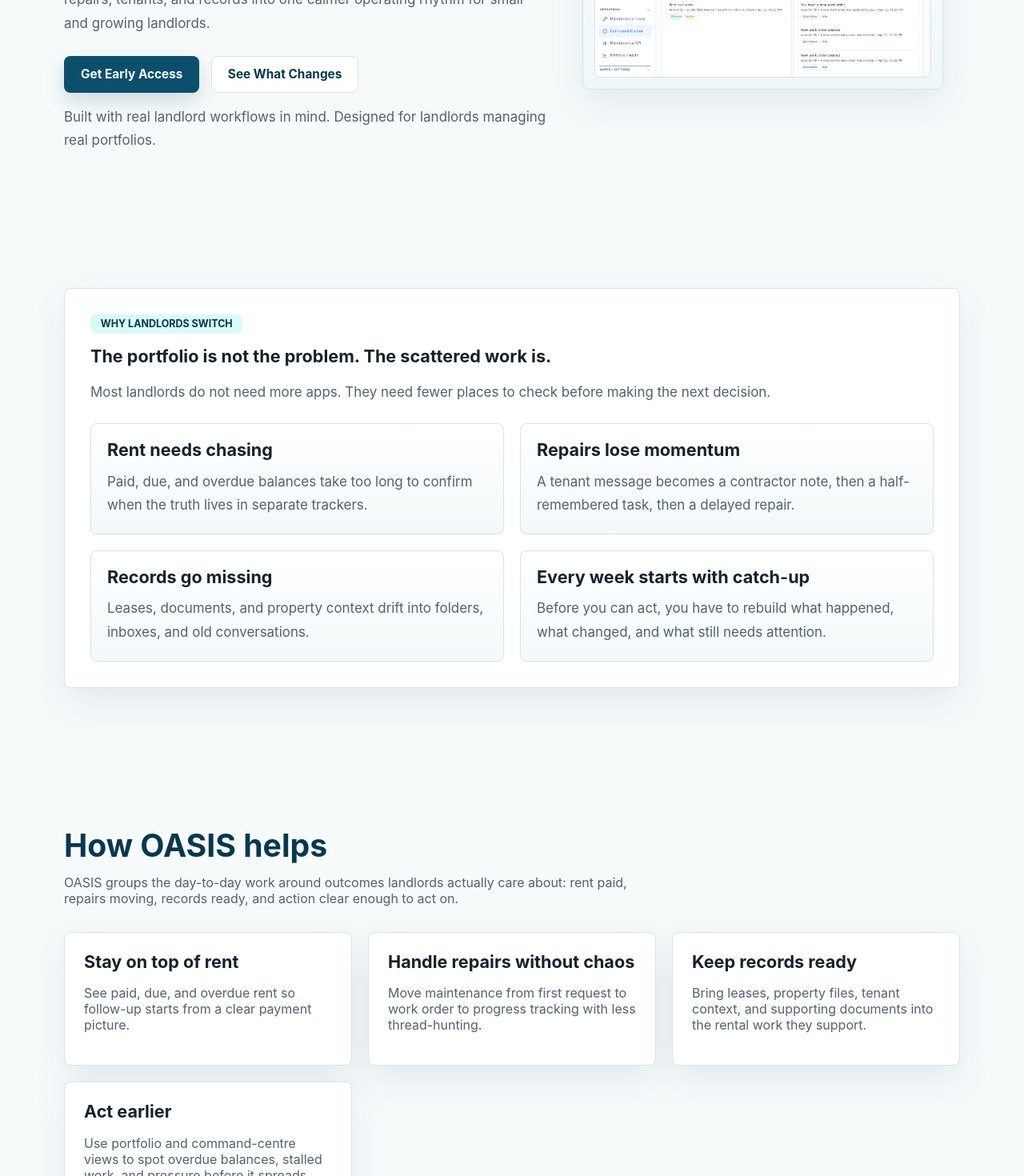
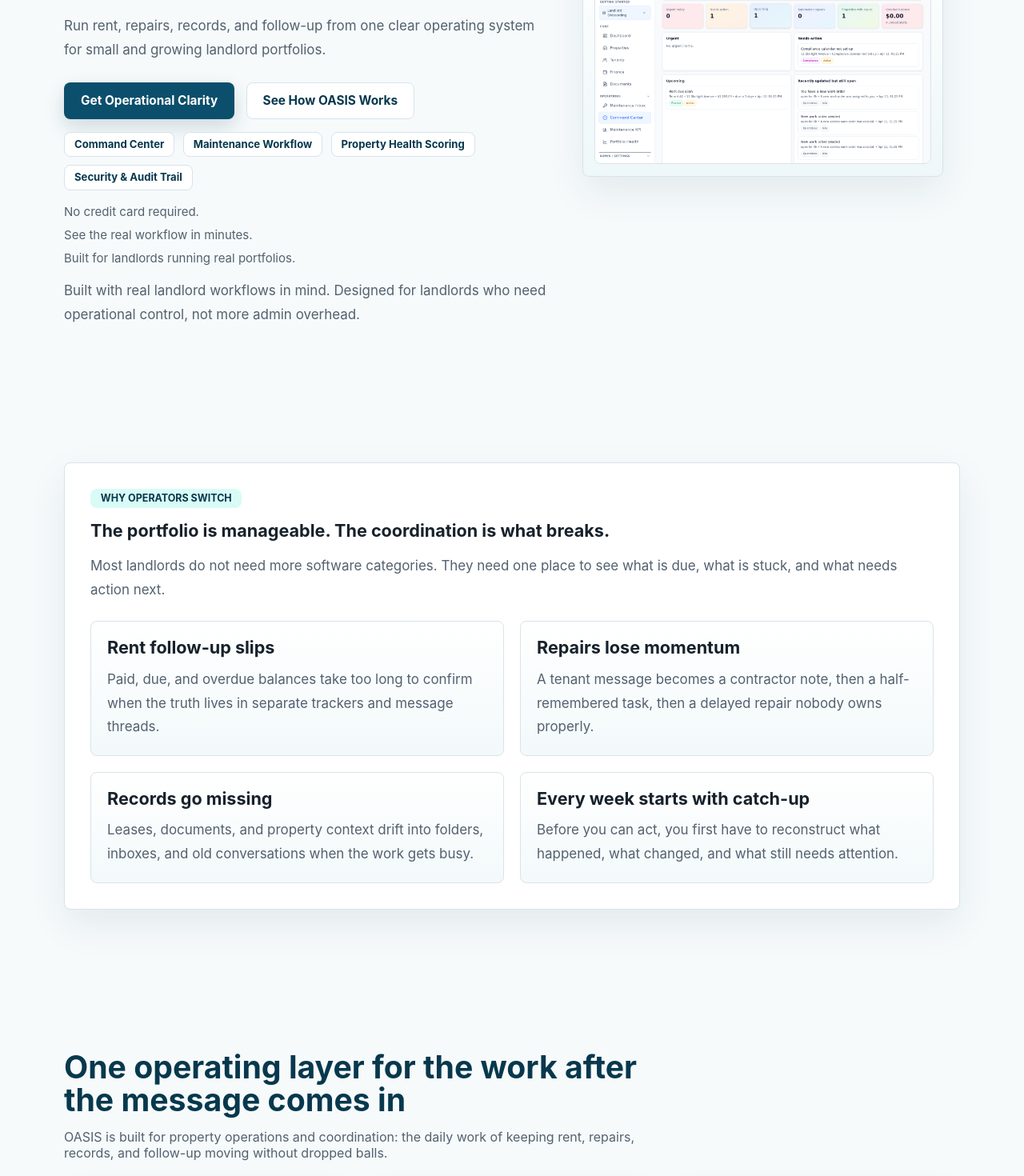
Before and after one commit to todainty147/Oasis-Propertuy-Management, a Next.js app in the folder marketing-site/: page / in a window 1280 px wide. Shown: the part 460-1930 px from the top of the page at 80% size. Built offline with nearby package versions, Linux system fonts and the light colour scheme; no server answers.

Commit message:
Sharpen marketing site for paid traffic conversion

```diff
--- a/marketing-site/components/marketing/hero-section.tsx
+++ b/marketing-site/components/marketing/hero-section.tsx
@@ -5,6 +5,8 @@
   title: string;
   body: string;
   support: string;
+  highlights?: string[];
+  microcopy?: string[];
   imageSrc: string;
   imageAlt: string;
   primaryCta: { label: string; href: string };
@@ -29,6 +31,56 @@
               {props.secondaryCta.label}
             </Link>
           </div>
+          {props.highlights?.length ? (
+            <div
+              style={{
+                display: "flex",
+                flexWrap: "wrap",
+                gap: "0.65rem",
+                marginTop: "1rem",
+              }}
+            >
+              {props.highlights.map((item) => (
+                <span
+                  key={item}
+                  style={{
+                    display: "inline-flex",
+                    alignItems: "center",
+                    padding: "0.5rem 0.75rem",
+                    borderRadius: "8px",
+                    border: "1px solid var(--line)",
+                    background: "var(--surface-strong)",
+                    color: "var(--brand-strong)",
+                    font: "700 0.82rem/1 var(--font-sans)",
+                  }}
+                >
+                  {item}
+                </span>
+              ))}
+            </div>
+          ) : null}
+          {props.microcopy?.length ? (
+            <ul
+              style={{
+                margin: "1rem 0 0",
+                padding: 0,
+                listStyle: "none",
+                display: "grid",
+                gap: "0.45rem",
+                maxWidth: 620,
+              }}
+            >
+              {props.microcopy.map((item) => (
+                <li
+                  key={item}
+                  className="muted"
+                  style={{ fontSize: "0.94rem", lineHeight: 1.45 }}
+                >
+                  {item}
+                </li>
+              ))}
+            </ul>
+          ) : null}
           <p className="muted" style={{ marginTop: "1rem", maxWidth: 620 }}>
             {props.support}
           </p>
--- a/marketing-site/content/homepage.ts
+++ b/marketing-site/content/homepage.ts
@@ -2,138 +2,158 @@
 
 export const homepageContent = {
   seo: {
-    title: "Property Management Software for Landlords | OASIS Rental",
+    title: "Property Operations Software for Landlords | OASIS Rental",
     description:
       "OASIS helps landlords replace spreadsheets, WhatsApp threads, and guesswork with one clear way to run rent, repairs, records, and follow-up.",
     canonical: "https://oasisrental.com/",
   },
   hero: {
-    eyebrow: "Built for modern landlords",
-    title: "Stop chasing tenants, payments, and problems",
+    eyebrow: "Property operations for landlords",
+    title: "Stop chasing contractors. Start closing work orders.",
     body:
-      "See what needs attention before it becomes a problem. OASIS brings rent, repairs, tenants, and records into one calmer operating rhythm for small and growing landlords.",
-    support: "Built with real landlord workflows in mind. Designed for landlords managing real portfolios.",
+      "Run rent, repairs, records, and follow-up from one clear operating system for small and growing landlord portfolios.",
+    support:
+      "Built with real landlord workflows in mind. Designed for landlords who need operational control, not more admin overhead.",
+    highlights: [
+      "Command Center",
+      "Maintenance Workflow",
+      "Property Health Scoring",
+      "Security & Audit Trail",
+    ],
+    microcopy: [
+      "No credit card required.",
+      "See the real workflow in minutes.",
+      "Built for landlords running real portfolios.",
+    ],
     imageSrc: "/screenshots/command-center.png",
     imageAlt: "OASIS Command Center showing urgent items, overdue balance, and action queues across the portfolio.",
-    primaryCta: { label: "Get Early Access", href: siteConfig.appUrl },
-    secondaryCta: { label: "See What Changes", href: "/features" },
+    primaryCta: { label: "Get Operational Clarity", href: siteConfig.appUrl },
+    secondaryCta: { label: "See How OASIS Works", href: "/features" },
   },
   problemSection: {
-    eyebrow: "Why landlords switch",
-    title: "The portfolio is not the problem. The scattered work is.",
+    eyebrow: "Why operators switch",
+    title: "The portfolio is manageable. The coordination is what breaks.",
     body:
-      "Most landlords do not need more apps. They need fewer places to check before making the next decision.",
+      "Most landlords do not need more software categories. They need one place to see what is due, what is stuck, and what needs action next.",
     items: [
       {
-        title: "Rent needs chasing",
-        body: "Paid, due, and overdue balances take too long to confirm when the truth lives in separate trackers.",
+        title: "Rent follow-up slips",
+        body: "Paid, due, and overdue balances take too long to confirm when the truth lives in separate trackers and message threads.",
       },
       {
         title: "Repairs lose momentum",
-        body: "A tenant message becomes a contractor note, then a half-remembered task, then a delayed repair.",
+        body: "A tenant message becomes a contractor note, then a half-remembered task, then a delayed repair nobody owns properly.",
       },
       {
         title: "Records go missing",
-        body: "Leases, documents, and property context drift into folders, inboxes, and old conversations.",
+        body: "Leases, documents, and property context drift into folders, inboxes, and old conversations when the work gets busy.",
       },
       {
         title: "Every week starts with catch-up",
-        body: "Before you can act, you have to rebuild what happened, what changed, and what still needs attention.",
+        body: "Before you can act, you first have to reconstruct what happened, what changed, and what still needs attention.",
       },
     ],
   },
   solutionSection: {
-    title: "How OASIS helps",
+    title: "One operating layer for the work after the message comes in",
     body:
-      "OASIS groups the day-to-day work around outcomes landlords actually care about: rent paid, repairs moving, records ready, and action clear enough to act on.",
+      "OASIS is built for property operations and coordination: the daily work of keeping rent, repairs, records, and follow-up moving without dropped balls.",
     items: [
       {
-        title: "Stay on top of rent",
-        body: "See paid, due, and overdue rent so follow-up starts from a clear payment picture.",
+        title: "See what needs attention",
+        body: "Start from urgent queues, overdue balances, and stalled work instead of opening five tabs to rebuild the day.",
       },
       {
-        title: "Handle repairs without chaos",
-        body: "Move maintenance from first request to work order to progress tracking with less thread-hunting.",
+        title: "Assign and track repairs",
+        body: "Move maintenance from tenant request to contractor progress to completion without endless back-and-forth.",
       },
       {
-        title: "Keep records ready",
-        body: "Bring leases, property files, tenant context, and supporting documents into the rental work they support.",
+        title: "Bring records into one place",
+        body: "Keep leases, documents, tenant context, and property history close to the work they support.",
       },
       {
-        title: "Act earlier",
-        body: "Use portfolio and command-centre views to spot overdue balances, stalled work, and pressure before it spreads.",
+        title: "Catch pressure earlier",
+        body: "Spot overdue rent, maintenance risk, and portfolio pressure before they turn into bigger operational problems.",
       },
     ],
   },
   productPreview: {
-    title: "Built for trust when the portfolio gets serious",
+    title: "Built for the parts of portfolio work that break first",
     body:
-      "As your portfolio grows, control is not just about storing more data. It is about knowing what changed, where attention is needed, and which signals deserve review.",
+      "OASIS is for landlords who are past simple record-keeping and need faster decisions, clearer ownership, and better follow-through as the portfolio gets noisier.",
     items: [
       {
         label: "Command Center",
-        title: "The next action is easier to find",
-        body: "Start from urgent queues, overdue balances, and issues that need action instead of opening five tabs to reconstruct the day.",
-        points: ["urgent queues", "overdue balances", "action items"],
+        title: "The mental load drops fast",
+        body: "The Command Center works like the brain of the portfolio, showing what needs action now so nothing important gets quietly missed.",
+        points: ["zero missed tasks", "urgent queues", "next actions"],
         imageSrc: "/screenshots/command-center.png",
         imageAlt: "OASIS Command Center with urgent and needs-action queues.",
       },
       {
-        label: "Property Health",
-        title: "Portfolio pressure becomes visible sooner",
-        body: "Review occupancy, arrears pressure, maintenance load, and property health before small issues turn into bigger work.",
-        points: ["property health score", "arrears pressure", "maintenance load"],
+        label: "Maintenance System",
+        title: "Repairs move without the chaos",
+        body: "Tenant, landlord, contractor, and completion all sit inside one maintenance workflow instead of spilling across calls, messages, and memory.",
+        points: ["request to assignment", "contractor updates", "clear completion trail"],
+        imageSrc: "/screenshots/maintenance-inbox.png",
+        imageAlt: "OASIS Maintenance Inbox showing request columns, SLA age, and linked work orders.",
+      },
+      {
+        label: "Portfolio Health",
+        title: "Property pressure becomes visible sooner",
+        body: "Use portfolio health scoring to spot arrears, maintenance strain, and operational risk before they become vacancies, delays, or expensive cleanup.",
+        points: ["property health score", "risk visibility", "earlier action"],
         imageSrc: "/screenshots/portfolio-health.png",
         imageAlt: "OASIS Portfolio Health dashboard showing occupancy mix, finance mix, and maintenance pressure.",
       },
       {
-        label: "Security Audit",
-        title: "Operational trust is part of the product",
-        body: "Review high-trust events, policy controls, and operational signals when your rental business needs stronger oversight.",
-        points: ["audit review", "policy controls", "operational signals"],
+        label: "Security & Audit",
+        title: "Everyone stays accountable",
+        body: "Review who changed what, what was approved, and what deserves attention when the portfolio needs stronger controls.",
+        points: ["role-based access", "audit review", "operational accountability"],
         imageSrc: "/screenshots/security-audit.png",
         imageAlt: "OASIS Security Audit page showing policy settings and security event review.",
       },
     ],
   },
   workflowSection: {
-    title: "Start with the work that slows landlords down",
+    title: "See the workflow in action",
     body:
-      "OASIS keeps the core rental routines close to the screens landlords actually use to make decisions.",
+      "Instead of another generic feature list, here is what winning the day looks like when OASIS is running the workflow.",
     items: [
       {
-        label: "Rent",
-        title: "Know what has been paid",
-        body: "See rent status and overdue balances without rebuilding the same spreadsheet before every follow-up.",
+        label: "T:00",
+        title: "Tenant reports the issue from their phone",
+        body: "The request lands with the right property context instead of getting buried in WhatsApp, email, or a call you need to remember later.",
         href: "/features/rental-accounting",
-        points: ["paid and overdue rent", "property-level rent status", "faster follow-up"],
-        imageSrc: "/screenshots/portfolio-health.png",
-        imageAlt: "OASIS Portfolio Health dashboard showing finance mix and arrears aging.",
+        points: ["mobile-first request", "property context included", "clear intake record"],
+        imageSrc: "/screenshots/maintenance-inbox.png",
+        imageAlt: "OASIS Maintenance Inbox showing incoming requests and linked workflow context.",
       },
       {
-        label: "Repairs",
-        title: "Turn repair messages into tracked work",
-        body: "Keep request status, ownership, and progress in view so maintenance does not depend on memory.",
+        label: "T:05",
+        title: "Manager assigns the contractor with one click",
+        body: "Everyone stays updated automatically, and the job moves forward without copy-pasting details into another thread.",
         href: "/features/maintenance-management",
-        points: ["request intake", "work order tracking", "repair progress tracking"],
+        points: ["assign fast", "track ownership", "keep everyone aligned"],
         imageSrc: "/screenshots/maintenance-inbox.png",
         imageAlt: "OASIS Maintenance Inbox showing request columns, SLA age, and linked work orders.",
       },
       {
-        label: "Records",
-        title: "Keep tenant and property context ready",
-        body: "Find the people, documents, property links, and useful history without rebuilding the story from scattered places.",
+        label: "T:15",
+        title: "Contractor updates progress and the trail is already there",
+        body: "The work gets resolved, the audit trail is updated, and nobody needs a round of phone calls just to know what happened.",
         href: "/features/tenant-management",
-        points: ["tenant profiles", "linked property context", "document history"],
-        imageSrc: "/screenshots/property-performance.png",
-        imageAlt: "OASIS property view showing rent, operational health score, and performance context for a property.",
+        points: ["approve", "track", "resolve"],
+        imageSrc: "/screenshots/security-audit.png",
+        imageAlt: "OASIS Security Audit and workflow accountability surface showing operational records.",
       },
     ],
   },
   finalCta: {
     title: "Try OASIS before we launch publicly",
     body:
-      "Get early access, test OASIS with real rental work, and help shape how it evolves for landlords.",
+      "If your real problem is keeping rent, repairs, records, and follow-up moving together, OASIS is built for that stage. Get early access, test it with real work, and help shape how it evolves.",
     primaryCta: { label: "Get Early Access", href: siteConfig.appUrl },
     secondaryCta: { label: "Compare Plans", href: "/pricing" },
   },
```
Also changed, not shown: marketing-site/content/comparisons/oasis-vs-buildium.ts (+30 -30 lines), marketing-site/content/comparisons/oasis-vs-landlordstudio.ts (+19 -19 lines), marketing-site/content/comparisons/oasis-vs-tenantcloud.ts (+13 -13 lines).
